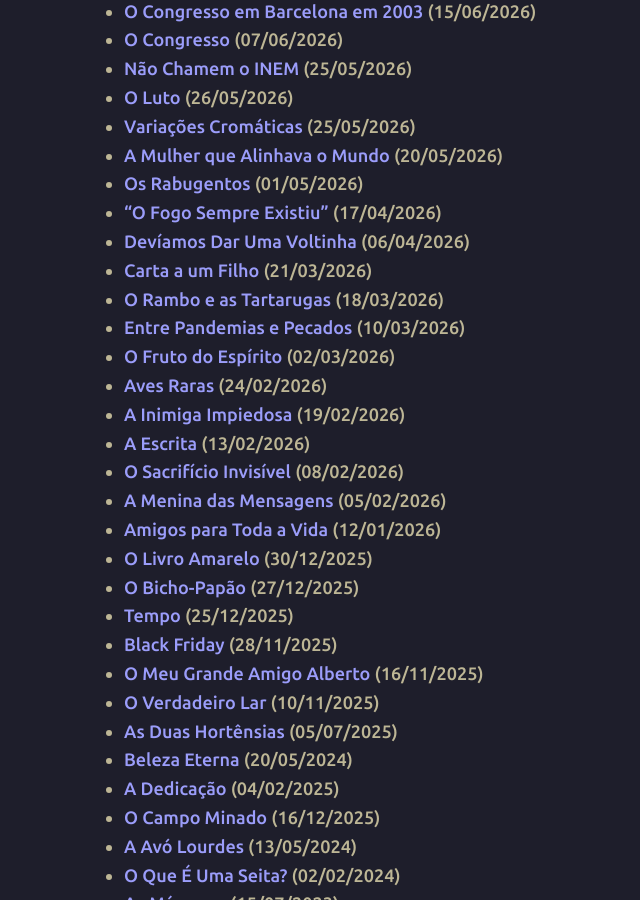
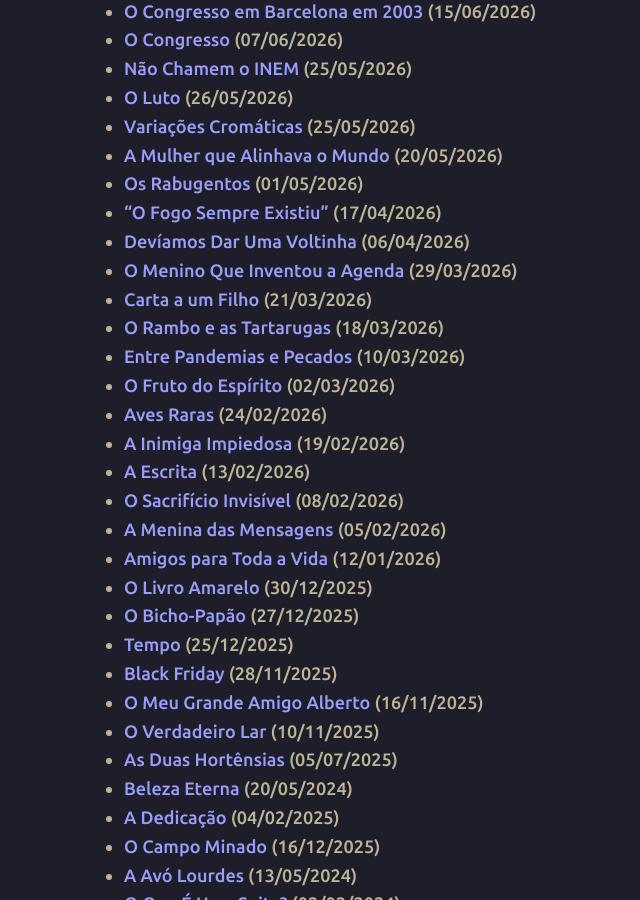
Before and after one commit to joaquim-capitao/queime-depois-de-ler, a Jekyll site: the page built from index.md, in a window 1280 px wide and 900 px high, scrolled down 452 px. Shown: the whole window, without its empty margins (185-825 px from the left). Built offline with Jekyll 4.4.1, drawn with Linux system fonts in a browser that asks for light colours; our own code applies the rules of GitHub Pages for plain Markdown files.

Commit message:
Add new book entry to index.md

```diff
--- a/index.md
+++ b/index.md
@@ -24,6 +24,7 @@ layout: style-index
 * [Os Rabugentos](https://joaquim-capitao.github.io/queime-depois-de-ler/os-rabugentos) (01/05/2026)
 * ["O Fogo Sempre Existiu"](https://sites.google.com/view/ofogosempreexistiu/o-fogo) (17/04/2026)
 * [Devíamos Dar Uma Voltinha](https://joaquim-capitao.github.io/queime-depois-de-ler/deviamos-dar-uma-voltinha) (06/04/2026)
+* [O Menino Que Inventou a Agenda](https://joaquim-capitao.github.io/queime-depois-de-ler/o-menino-que-inventou-a-agenda) (29/03/2026)
 * [Carta a um Filho](https://joaquim-capitao.github.io/queime-depois-de-ler/carta-a-um-filho) (21/03/2026)
 * [O Rambo e as Tartarugas](http://joaquim-capitao.github.io/queime-depois-de-ler/o-rambo-e-as-tartarugas) (18/03/2026)
 * [Entre Pandemias e Pecados](https://sites.google.com/view/pandemiasepecados/entre-pandemias-e-pecados) (10/03/2026)
```
